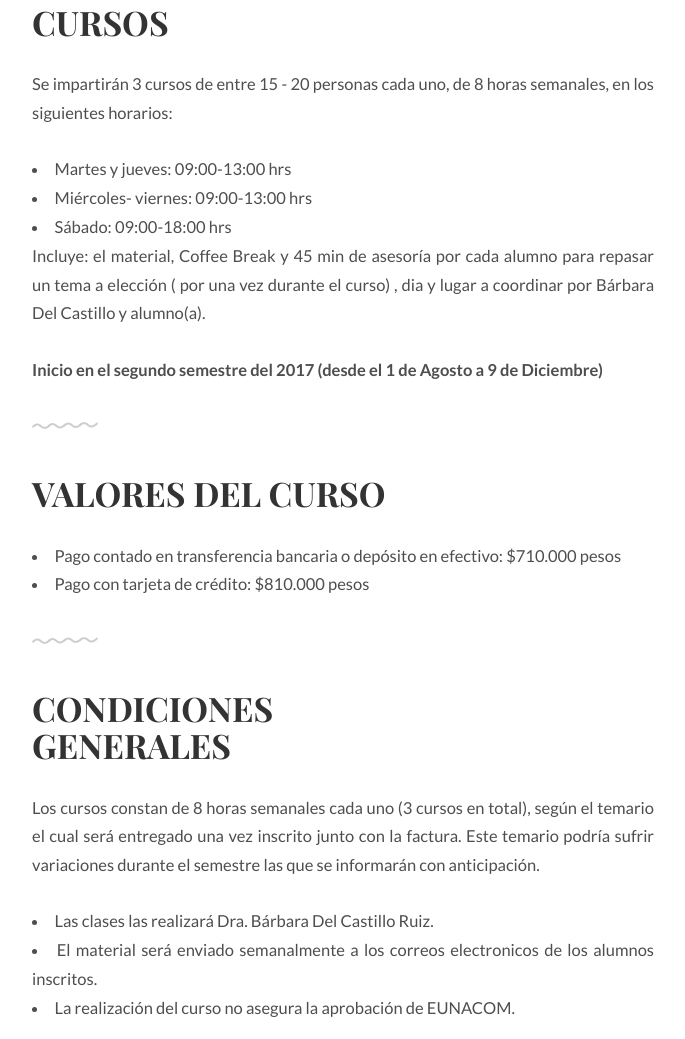
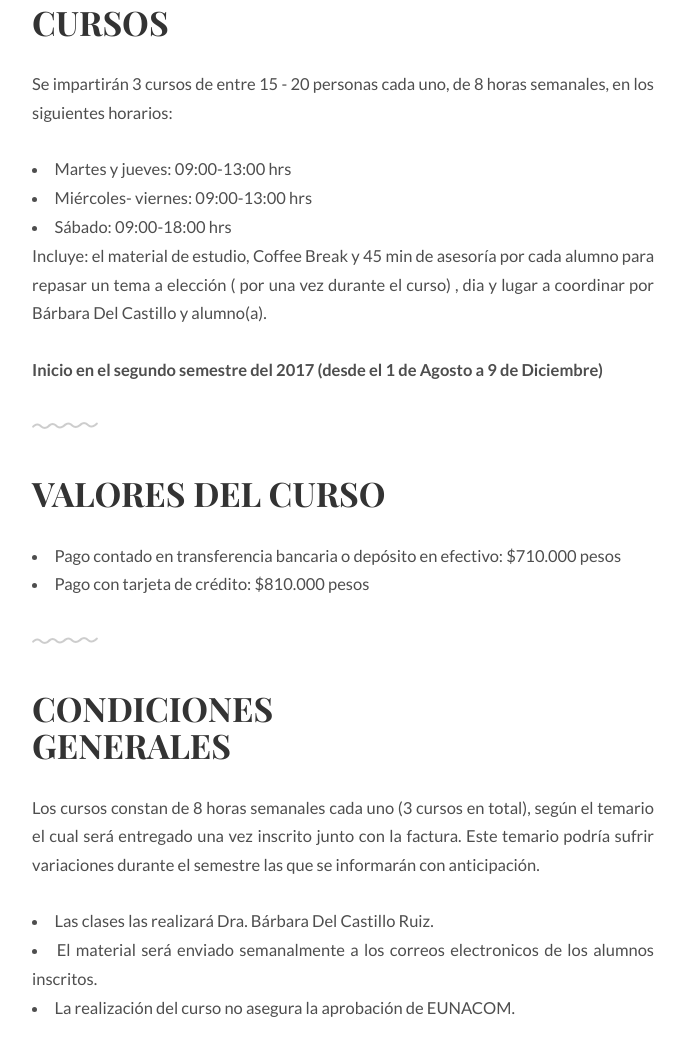
Before and after one commit to capacitaciondradelcastillo/website, a plain HTML site: page index.html in a window 1280 px wide. Shown: the part 1782-2821 px from the top of the page, without its empty margins (297-982 px from the left). Drawn offline with Linux system fonts and the light colour scheme; some packages are replaced by stand-ins of ours.

Commit message:
materiales

```diff
--- a/index.html
+++ b/index.html
@@ -207,7 +207,7 @@
                 <li>Martes y jueves: 09:00-13:00 hrs</li>
                 <li>Miércoles- viernes: 09:00-13:00 hrs</li>
                 <li>Sábado: 09:00-18:00 hrs</li>
-                <p>Incluye: el material, Coffee Break y 45 min de asesoría por cada alumno para repasar un tema a elección ( por una vez durante el curso) , dia y lugar a coordinar por Bárbara Del Castillo y alumno(a).</p>
+                <p>Incluye: el material de estudio, Coffee Break y 45 min de asesoría por cada alumno para repasar un tema a elección ( por una vez durante el curso) , dia y lugar a coordinar por Bárbara Del Castillo y alumno(a).</p>
                 <p><b>Inicio en el segundo semestre del 2017 (desde el 1 de Agosto a 9 de Diciembre)</b></p>
             </div>
         </div>
```
